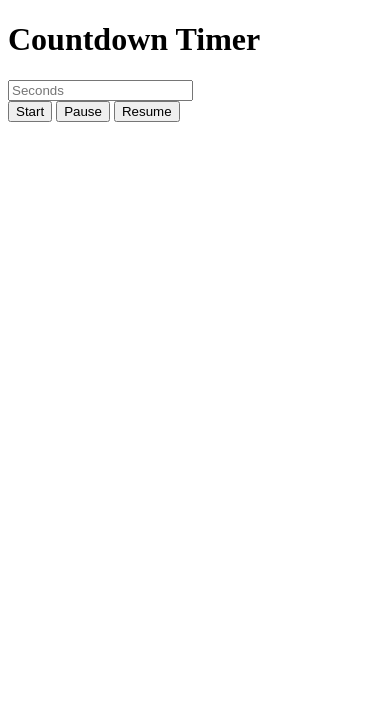
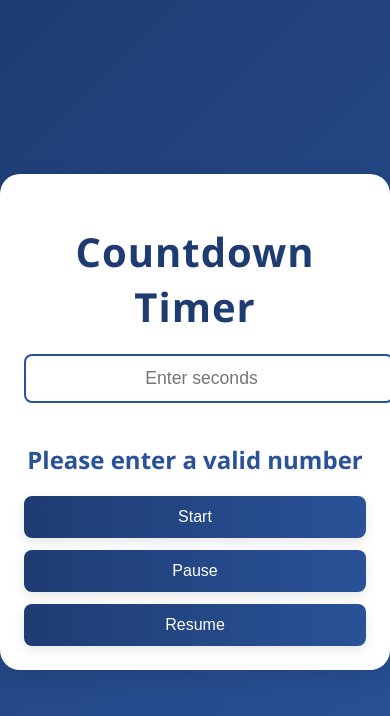
Before and after one commit to ADITYABHURAN/Project2-countdown-timer, a plain HTML site: page index.html in a window 390 px wide. Both pictures are taken after a click on the button "Start". Drawn offline with Linux system fonts and the light colour scheme.

Commit message:
final commit with updated css

```diff
--- a/index.html
+++ b/index.html
@@ -1,20 +1,23 @@
 <!DOCTYPE html>
 <html lang="en">
 <head>
-    <meta charset="UTF-8">
-    <meta name="viewport" content="width=device-width, initial-scale=1.0">
+  <meta charset="UTF-8" />
+  <meta name="viewport" content="width=device-width, initial-scale=1.0"/>
   <title>Countdown Timer</title>
+  <link rel="stylesheet" href="style.css" />
 </head>
 <body>
   <div class="timer-container">
     <h1>Countdown Timer</h1>
-        <input id="timeInput" type="number" placeholder="Seconds" min="1" />
-        <div id="countdownDisplay"></div>
+    <input id="timeInput" type="number" placeholder="Enter seconds" min="1" />
+    <div id="countdownDisplay">00:00</div>
     <div class="button-group">
       <button id="startButton">Start</button>
       <button id="pauseButton">Pause</button>
       <button id="resumeButton">Resume</button>
     </div>
   </div>
+
+  <script src="script.js"></script>
 </body>
 </html>
--- a/script.js
+++ b/script.js
@@ -1,15 +1,21 @@
-const startbutton = document.getElementById('startButton');
+const startButton = document.getElementById('startButton');
 const pauseButton = document.getElementById('pauseButton');
 const resumeButton = document.getElementById('resumeButton');
-const TimeInput = document.getElementById('timeInput');
+const timeInput = document.getElementById('timeInput');
 const countdownDisplay = document.getElementById('countdownDisplay');
 
 let timeValue = 0;
 let intervalId = null;
 let isPaused = false;
 
+function formatTime(seconds) {
+    const mins = Math.floor(seconds / 60);
+    const secs = seconds % 60;
+    return `${String(mins).padStart(2, '0')}:${String(secs).padStart(2, '0')}`;
+}
+
 function startTimer() {
-    timeValue = parseInt(TimeInput.value);
+    timeValue = parseInt(timeInput.value);
 
     if (isNaN(timeValue)) {
         countdownDisplay.textContent = "Please enter a valid number";
@@ -20,32 +26,57 @@ function startTimer() {
         return;
     }
 
-    countdownDisplay.textContent = timeValue + " seconds remaining";
-    clearInterval(intervalId); // Clear any previous interval
+    clearInterval(intervalId);
+    isPaused = false;
+
+    countdownDisplay.textContent = formatTime(timeValue);
+    updateButtonStates('running');
 
     intervalId = setInterval(() => {
-        if (!isPaused) {
+        if (!isPaused && timeValue > 0) {
             timeValue--;
-            if (timeValue > 0) {
-                countdownDisplay.textContent = timeValue + " seconds remaining";
-            } else {
-                countdownDisplay.textContent = "Time's up!";
-                clearInterval(intervalId);
-            }
+            countdownDisplay.textContent = formatTime(timeValue);
+        }
+
+        if (timeValue <= 0) {
+            clearInterval(intervalId);
+            countdownDisplay.textContent = "Time's up!";
+            updateButtonStates('done');
         }
     }, 1000);
 }
 
 function pauseTimer() {
     isPaused = true;
+    updateButtonStates('paused');
 }
 
 function resumeTimer() {
     if (isPaused && timeValue > 0) {
         isPaused = false;
+        updateButtonStates('running');
     }
 }
 
-startbutton.addEventListener('click', startTimer);
+function updateButtonStates(state) {
+    if (state === 'running') {
+        startButton.disabled = true;
+        pauseButton.disabled = false;
+        resumeButton.disabled = true;
+    } else if (state === 'paused') {
+        startButton.disabled = true;
+        pauseButton.disabled = true;
+        resumeButton.disabled = false;
+    } else if (state === 'done' || state === 'reset') {
+        startButton.disabled = false;
+        pauseButton.disabled = true;
+        resumeButton.disabled = true;
+    }
+}
+
+startButton.addEventListener('click', startTimer);
 pauseButton.addEventListener('click', pauseTimer);
 resumeButton.addEventListener('click', resumeTimer);
+
+// Initialize button states
+updateButtonStates('reset');
--- a/style.css
+++ b/style.css
@@ -1,93 +1,101 @@
-/* Reset some default styles */
+/* General Reset & Background */
 body {
+  margin: 0;
+  padding: 0;
   background: linear-gradient(135deg, #1e3c72 0%, #2a5298 100%);
+  font-family: 'Segoe UI', Arial, sans-serif;
+  display: flex;
+  justify-content: center;
+  align-items: center;
   min-height: 100vh;
-    display: flex;
-    align-items: center;
-    justify-content: center;
-    font-family: 'Segoe UI', Arial, sans-serif;
-    margin: 0;
 }
 
+/* Timer Box */
 .timer-container {
-    background: #fff;
-    border-radius: 18px;
-    box-shadow: 0 8px 32px rgba(30, 60, 114, 0.2);
-    padding: 40px 32px 32px 32px;
-    display: flex;
-    flex-direction: column;
-    align-items: center;
-    min-width: 340px;
+  background-color: #ffffff;
+  padding: 40px 32px;
+  border-radius: 20px;
+  box-shadow: 0 8px 24px rgba(0, 0, 0, 0.1);
+  width: 100%;
+  max-width: 400px;
+  text-align: center;
 }
 
-h1 {
+/* Title */
+.timer-container h1 {
+  margin-bottom: 20px;
+  font-size: 2.5rem;
   color: #1e3c72;
-    margin-bottom: 24px;
-    letter-spacing: 2px;
-    font-size: 2.2rem;
+  letter-spacing: 1px;
 }
 
+/* Countdown Display */
 #countdownDisplay {
-    font-size: 2.5rem;
+  font-size: 2rem;
+  font-weight: bold;
   color: #2a5298;
-    margin: 24px 0 32px 0;
-    min-height: 40px;
-    font-weight: bold;
-    letter-spacing: 1px;
-    transition: color 0.3s;
+  margin: 20px 0;
+  min-height: 30px;
 }
 
+/* Input Field */
 input[type="number"] {
-    padding: 10px 16px;
+  width: 100%;
+  padding: 12px;
+  font-size: 1.1rem;
   border: 2px solid #2a5298;
   border-radius: 8px;
-    font-size: 1.1rem;
-    outline: none;
-    margin-bottom: 18px;
-    width: 120px;
   text-align: center;
+  margin-bottom: 20px;
   transition: border-color 0.3s;
 }
 
 input[type="number"]:focus {
+  outline: none;
   border-color: #1e3c72;
 }
 
+/* Button Group */
 .button-group {
   display: flex;
-    gap: 14px;
+  gap: 12px;
+  flex-wrap: wrap;
+  justify-content: center;
+}
+
+/* Buttons */
+button {
+  padding: 12px 20px;
+  font-size: 1rem;
+  background: linear-gradient(90deg, #1e3c72, #2a5298);
+  color: #fff;
+  border: none;
+  border-radius: 8px;
+  cursor: pointer;
+  transition: all 0.3s ease;
+  box-shadow: 0 4px 12px rgba(0, 0, 0, 0.1);
+}
+
+button:hover {
+  transform: translateY(-2px);
+  background: linear-gradient(90deg, #2a5298, #1e3c72);
+}
+
+/* Responsive Styles */
+@media (max-width: 480px) {
+  .timer-container {
+    padding: 24px;
+  }
+
+  h1 {
+    font-size: 2rem;
+  }
+
+  #countdownDisplay {
+    font-size: 1.5rem;
   }
 
   button {
-    background: linear-gradient(90deg, #1e3c72 0%, #2a5298 100%);
-    color: #fff;
-    border: none;
-    border-radius: 8px;
-    padding: 12px 28px;
-    font-size: 1.1rem;
-    font-weight: 500;
-    cursor: pointer;
-    box-shadow: 0 2px 8px rgba(30, 60, 114, 0.08);
-    transition: background 0.3s, transform 0.2s, box-shadow 0.2s;
-}
-
-button:hover, button:focus {
-    background: linear-gradient(90deg, #2a5298 0%, #1e3c72 100%);
-    transform: translateY(-2px) scale(1.04);
-    box-shadow: 0 4px 16px rgba(30, 60, 114, 0.15);
-    outline: none;
-}
-
-@media (max-width: 500px) {
-    .timer-container {
-        min-width: 90vw;
-        padding: 24px 8vw;
-    }
-    #countdownDisplay {
-        font-size: 1.5rem;
-    }
-    button {
-        padding: 10px 16px;
-        font-size: 1rem;
+    flex: 1 1 100%;
   }
 }
```
Lines whose indentation alone changed are shown as unchanged.
